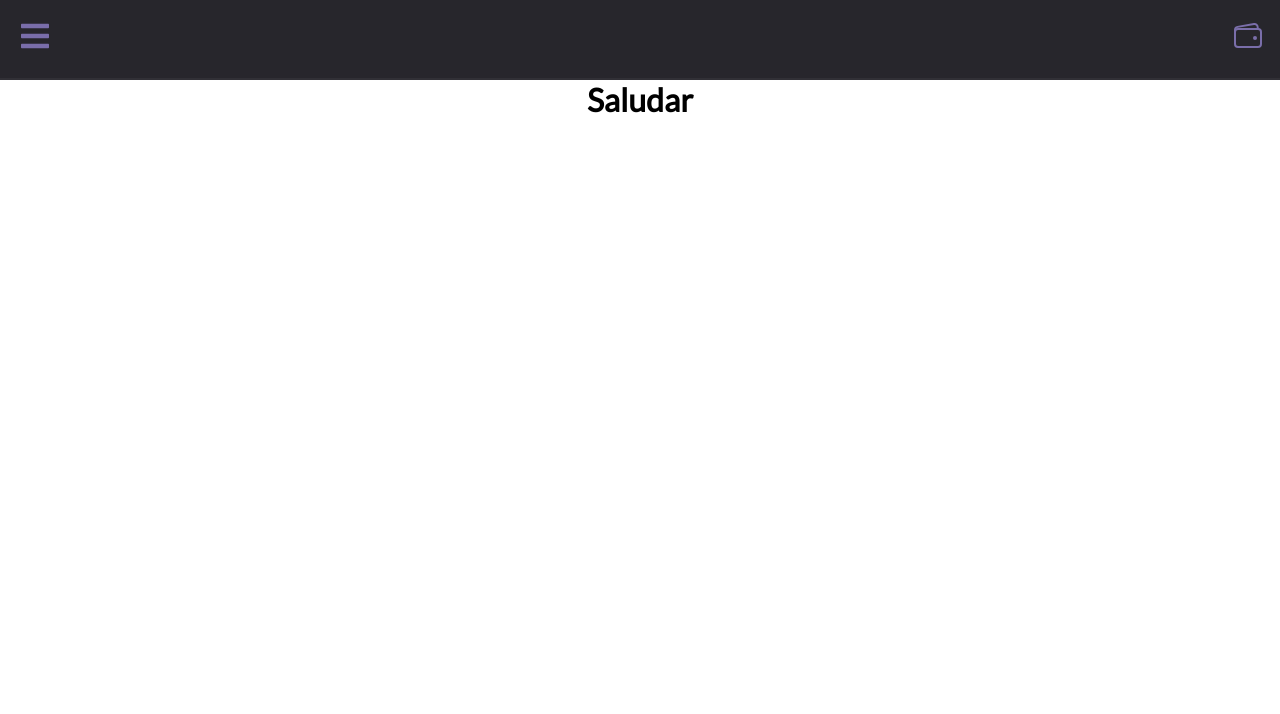
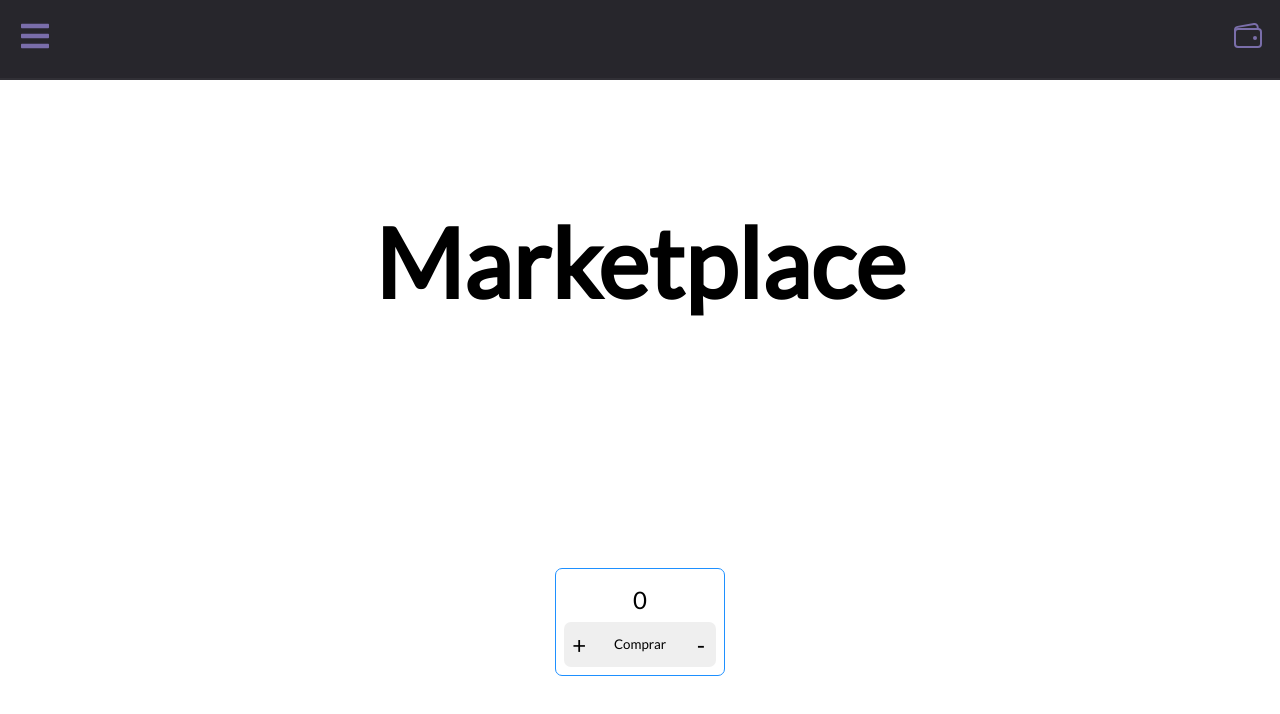
Before and after one commit to Mauri-Fernandez/swap-app, a React (Create React App) app: page /marketplace in a window 1280 px wide. Shown: the top 714 px of the page. Built offline with nearby package versions, Linux system fonts and the light colour scheme.

Commit message:
item count for the cards is created

```diff
--- a/src/App.css
+++ b/src/App.css
@@ -8,13 +8,19 @@
 }
 
 .home,
-.exchange,
-.pools,
+.marketplace,
+.arena,
 .collectibles,
 .more {
-  display: flex;
+  display:flex;
+  flex-wrap: wrap;
   height: 90vh;
   align-items: center;
   justify-content: center;
   font-size: 3rem;
 }
+
+.marketplace h1{
+  width: 100%;
+  text-align:center;
+}
--- a/src/App.js
+++ b/src/App.js
@@ -11,8 +11,8 @@ import ItemListContainer from './components/ItemListContainer/ItemListContainer'
 
 /* Start [MRF 2021-08-10] pages import */
 import Home         from './pages/Home';
-import Exchange     from './pages/Exchange';
-import Pools        from './pages/Pools';
+import Marketplace     from './pages/Marketplace';
+import Arena        from './pages/Arena';
 import Collectibles from './pages/Collectibles';
 import More         from './pages/More';
 /* End   [MRF 2021-08-10] pages import */
@@ -21,11 +21,11 @@ const App = () => {
   return (
     <Router>
       <NavBar/>
-      <ItemListContainer greeting={'Saludar'}/>
+      {/* <ItemListContainer greeting={'Saludar'}/> */}
       <Switch>
         <Route path ='/' exact        component = { Home } />
-        <Route path ='/exchange'      component = { Exchange } />
-        <Route path ='/pools'         component = { Pools } />
+        <Route path ='/marketplace'      component = { Marketplace } />
+        <Route path ='/Arena'         component = { Arena } />
         <Route path ='/collectibles'  component = { Collectibles } />
         <Route path ='/more'          component = { More } />
       </Switch>
--- /dev/null
+++ b/src/components/ItemCount/ItemCount.css
@@ -0,0 +1,38 @@
+
+.item-count-container{
+    display: flex;
+    flex-wrap: wrap;
+    width: 100%;
+    border:1px solid dodgerblue;
+    padding: 0.5rem;
+    border-radius: 7px;
+}
+.count{
+    font-size: 1.5rem;
+    text-align:center;
+    width: 100%;
+    padding: 0.5rem;
+}
+.buy{
+    width: 60%;
+    margin: 0px auto;
+    padding: 0.5rem;
+    margin: 0;
+    border:none;
+}
+.button{
+    width: 20%;
+    border: none;
+    font-size: 1.5rem;
+    padding: 0.5rem;
+}
+
+.button:nth-child(2){
+    border-top-left-radius:7px;
+    border-bottom-left-radius:7px;
+}
+
+.button:nth-child(4){
+    border-top-right-radius:7px;
+    border-bottom-right-radius:7px;
+}
--- /dev/null
+++ b/src/components/ItemCount/ItemCount.js
@@ -0,0 +1,27 @@
+import React , {useState} from 'react';
+import './ItemCount.css';
+import swal from 'sweetalert';
+
+const ItemCount = () => {
+  const [count, setCount] = React.useState(0);
+  const handleSum = () => {
+    setCount(count + 1);
+  }
+  const handleSubtraction = () => {
+    count > 0 ? setCount(count - 1) : setCount(count);
+  }
+  const buy = () => {
+    count > 0 ? swal("Bien!", count + " ... comprado con éxito!", "success") : swal("Ops!", "Selecciona una cantidad para comprar!", "error");
+  }
+  return (
+    <div>
+      <div className="item-count-container">
+        <div className="count">{count}</div>
+        <button className="button" onClick={handleSum}>+</button>
+        <button className="buy"    onClick={buy}>Comprar</button>
+        <button className="button" onClick={handleSubtraction}>-</button>
+      </div>
+    </div>
+  );
+}
+export default ItemCount;
--- a/src/components/NavBar/Sidebar.js
+++ b/src/components/NavBar/Sidebar.js
@@ -15,15 +15,15 @@ export const SidebarData = [
         cName: 'nav-text'
     },
     {
-        title:'Exchange',
-        path:'/exchange',
-        icon:<FaIcons.FaExchangeAlt/>,
+        title:'Marketplace',
+        path:'/marketplace',
+        icon:<GiIcons.GiHeartBottle/>,
         cName: 'nav-text'
     },
     {
-        title:'Pools',
-        path:'/pools',
-        icon:<GiIcons.GiHeartBottle/>,
+        title:'Arena',
+        path:'/arena',
+        icon:<GiIcons.GiAxeSword/>,
         cName: 'nav-text'
     },
     {
--- /dev/null
+++ b/src/pages/Arena.js
@@ -0,0 +1,10 @@
+import React from 'react';
+
+function Arena() {
+  return (
+    <div className='arena'>
+      <h1>Arena</h1>
+    </div>
+  );
+}
+export default Arena;
--- a/src/pages/Exchange.js
+++ /dev/null
@@ -1,10 +0,0 @@
-import React from 'react';
-
-function Exchange() {
-  return (
-    <div className='exchange'>
-      <h1>Exchange</h1>
-    </div>
-  );
-}
-export default Exchange;
--- /dev/null
+++ b/src/pages/Marketplace.js
@@ -0,0 +1,14 @@
+import React , {useState} from 'react';
+/* Start [MRF 2021-08-16] components import */
+import ItemCount            from '../components/ItemCount/ItemCount';
+/* End   [MRF 2021-08-16] components import */
+
+const Marketplace = () => {
+  return (
+    <div className='marketplace'>
+      <h1>Marketplace</h1>
+      <ItemCount/>
+    </div>
+  );
+}
+export default Marketplace;
--- a/src/pages/Pools.js
+++ /dev/null
@@ -1,10 +0,0 @@
-import React from 'react';
-
-function Pools() {
-  return (
-    <div className='pools'>
-      <h1>Pools</h1>
-    </div>
-  );
-}
-export default Pools;
```
